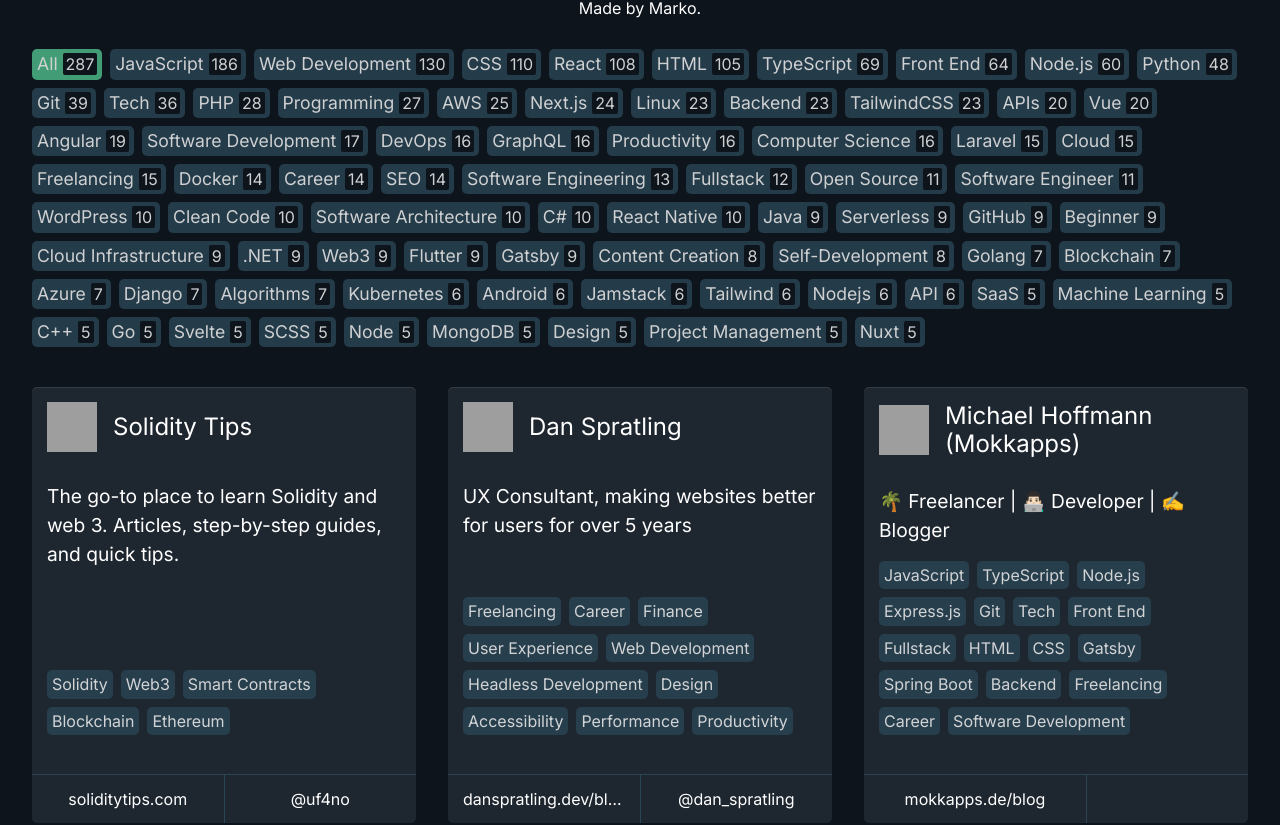
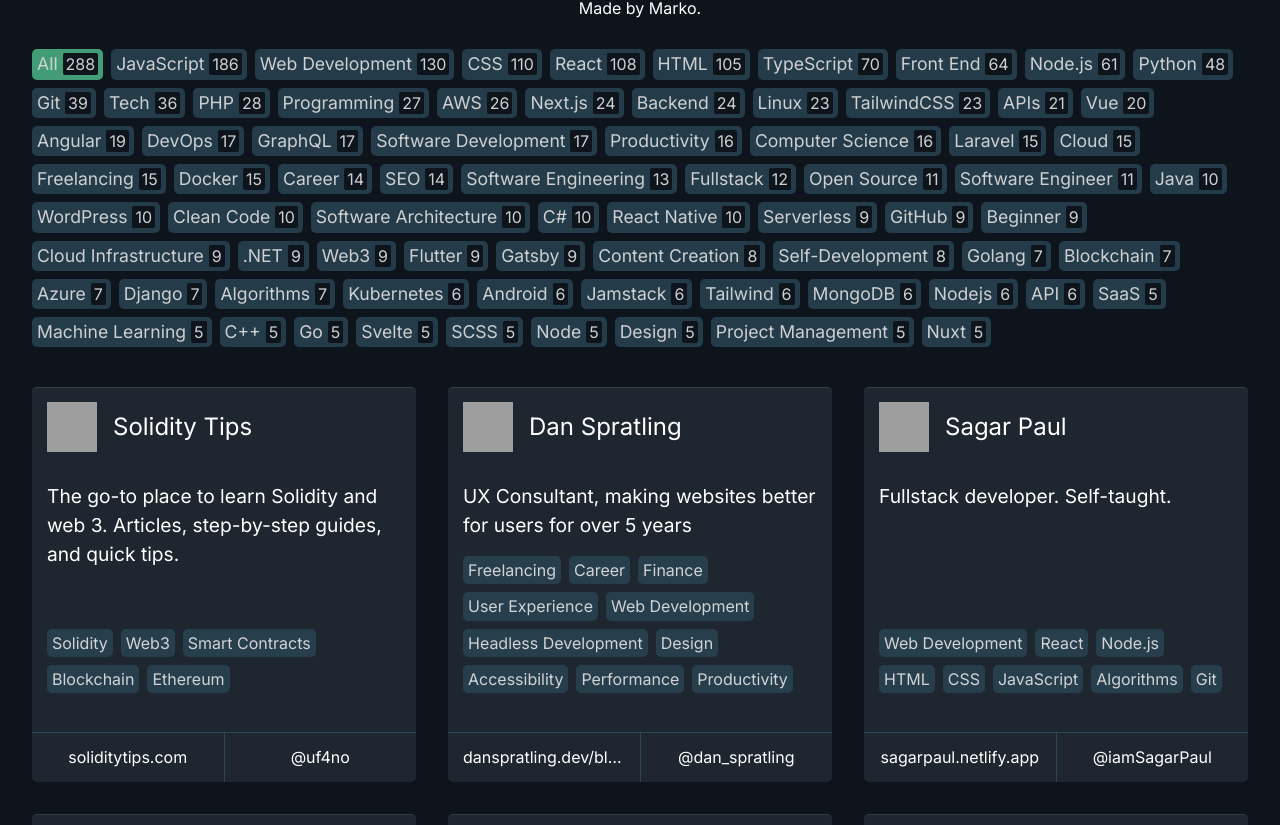
Before and after one commit to markodenic/awesome-tech-blogs, a Nuxt app: page / in a window 1280 px wide. Shown: the part 274-1099 px from the top of the page. Built offline with nearby package versions, Linux system fonts and the light colour scheme; grey boxes are pictures that could not be loaded.

Commit message:
add teco tutorials blog (#390)

```diff
--- a/data.js
+++ b/data.js
@@ -2192,6 +2192,24 @@ module.exports = [
     ],
   },
   {
+    name: 'Teco Tutorials',
+    description: 'Tutorials for learning how to build backend web applications',
+    url: 'https://blog.tericcabrel.com',
+    twitter: '@tericcabrel',
+    tags: [
+      'Backend',
+      'Java',
+      'AWS',
+      'Docker',
+      'GraphQL',
+      'APIs',
+      'TypeScript',
+      'Node.js',
+      'DevOps',
+      'MongoDB'
+    ],
+  },
+  {
     name: "Rocco Sangellino",
     description:
       "I am a senior frontend developer with 10+ years of experience. I have experience building scalable, accessible, and responsive web applications using HTML, CSS, JavaScript, Vue.js and Node.js.",
```
